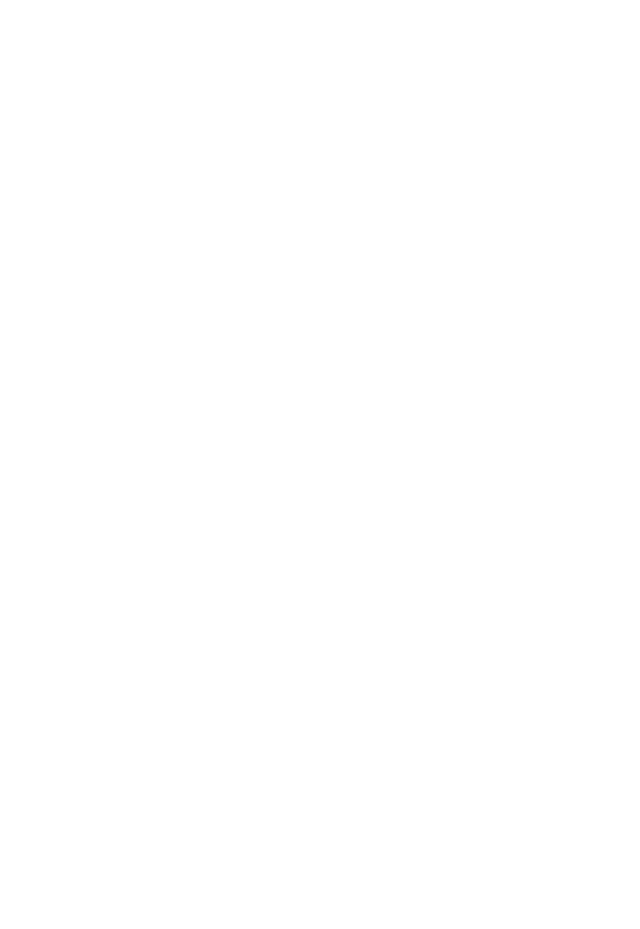
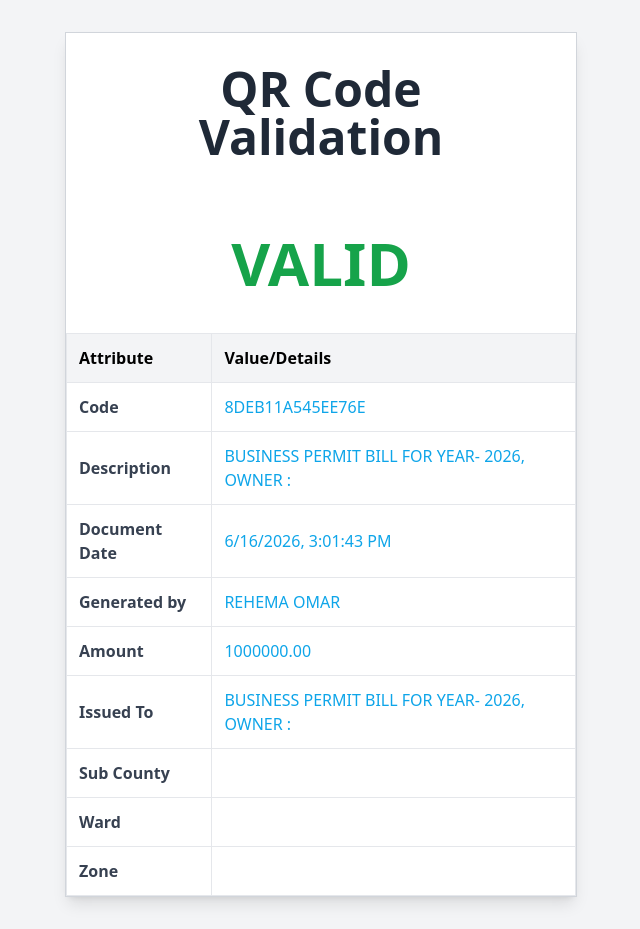
Before and after one commit to Wasaa-Abdalla/QR_code, a React (Vite) app in the folder qr-validator/: page /validate/8DEB11A545EE76E in a window 1280 px wide. Before the commit this address had no page. Shown: the whole page, without its empty margins (319-959 px from the left). Before the commit the page ends 800 px from the top, so only its background shows below. Built offline with nearby package versions, Linux system fonts and the light colour scheme.

Commit message:
trying to reload

```diff
--- a/qr-validator/src/App.jsx
+++ b/qr-validator/src/App.jsx
@@ -7,7 +7,7 @@
     <BrowserRouter>
       <Routes>
         <Route
-          path="/validate"
+          path="/validate/:code"
           element={<ValidationPage />}
         />
         <Route path="/" element={<QrGenerator />} />
--- a/qr-validator/src/pages/ValidationPage.jsx
+++ b/qr-validator/src/pages/ValidationPage.jsx
@@ -1,10 +1,10 @@
 import { useParams } from "react-router-dom";
 
 function ValidationPage() {
-  //const { code } = useParams();
+  const { code } = useParams();
 
   const permit = {
-    code : "8DEB11A545EE76E",
+    code,
     description:
       "BUSINESS PERMIT BILL FOR YEAR- 2026, OWNER :",
     documentDate: new Date().toLocaleString(),
```
